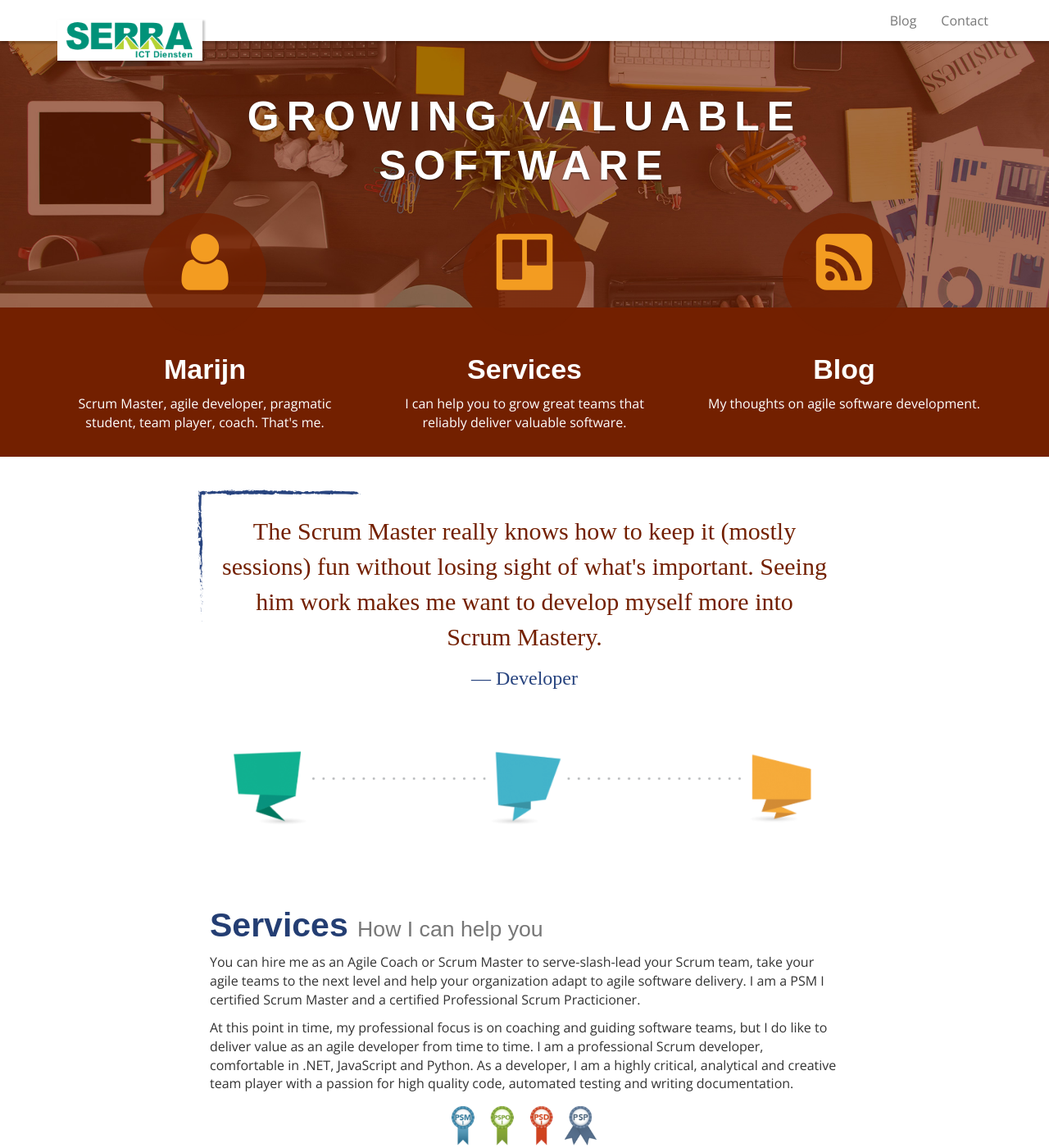
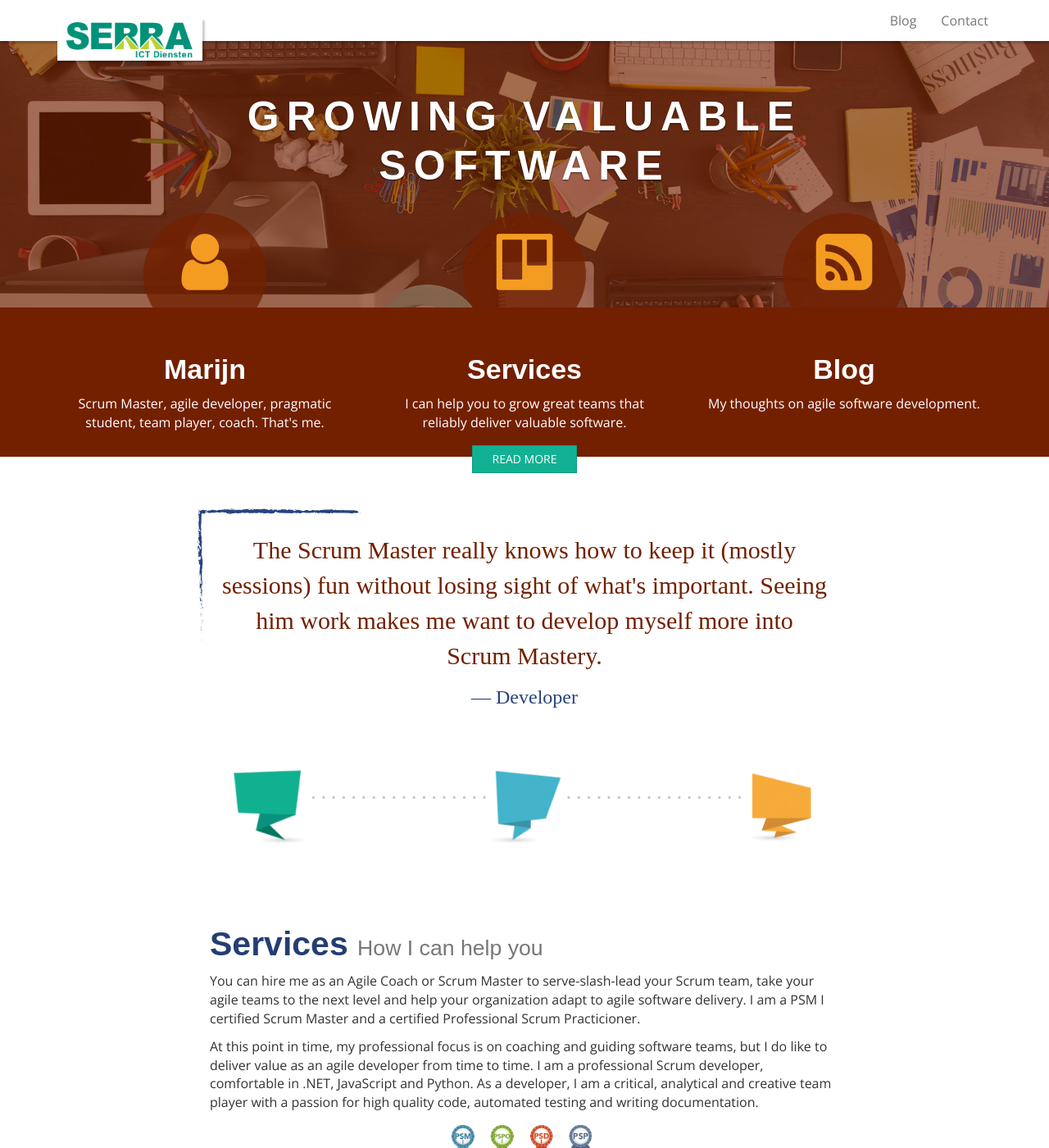
Before and after one commit to serraict/serraict.github.io, a Jekyll site: the page built from index.md, in a window 1280 px wide and 1400 px high. Shown: the whole window at 82% size. Built offline with Jekyll 4.4.1, drawn with Linux system fonts in a browser that asks for light colours; nearby versions of some CDN libraries; some web fonts are replaced.

Commit message:
Add 'read more' button and scroll-to functionality

```diff
--- a/index.md
+++ b/index.md
@@ -56,13 +56,14 @@ tagline: Marijn van der Zee
   </a>
    -->
 </div>
+
 <div class="marketing header">
   <div class="container marketing">
     <div class="row">
 
       <div class="col-lg-4">
         <div class="circle">
-          <a href="#Marijn">
+          <a href="#Marijn" class="scroll-to">
             <i class="fa fa-user"></i>
           </a>
         </div>
@@ -72,7 +73,7 @@ tagline: Marijn van der Zee
 
       <div class="col-lg-4">
         <div class="circle">
-          <a href="#Services">
+          <a href="#Services" class="scroll-to">
             <i class="fa fa-trello"></i>
           </a>
         </div>
@@ -93,6 +94,13 @@ tagline: Marijn van der Zee
     </div>
   </div>
 </div>
+
+<div class="container text-center">
+  <a href="#Availability"
+     class="btn btn-primary scroll-to"
+     style="margin-top: -20px;">Read more</a>
+</div>
+
 <div class="container marketing">
 
   <div class="divider"></div>
@@ -120,7 +128,7 @@ tagline: Marijn van der Zee
       <p>You can hire me as an Agile Coach or Scrum Master to serve-slash-lead your Scrum team, take your agile teams to the next level and help your organization adapt to agile software delivery.
       I am a PSM I certified Scrum Master and a certified Professional Scrum Practicioner.</p>
       <p>At this point in time, my professional focus is on coaching and guiding software teams, but I do like to deliver value as an agile developer from time to time.
-      I am a professional Scrum developer, comfortable in .NET, JavaScript and Python. As a developer, I am a highly critical, analytical and creative team player with a passion for high quality code, automated testing and writing documentation.</p>
+      I am a professional Scrum developer, comfortable in .NET, JavaScript and Python. As a developer, I am a critical, analytical and creative team player with a passion for high quality code, automated testing and writing documentation.</p>
       <p class="text-center">
         <a href="https://www.scrum.org/User-Profile/userId/121566"
            title="scrum.org - Professional Sticky Master">
```
Also changed, not shown: _includes/themes/bootstrap/default.html (+10 -0 lines).
